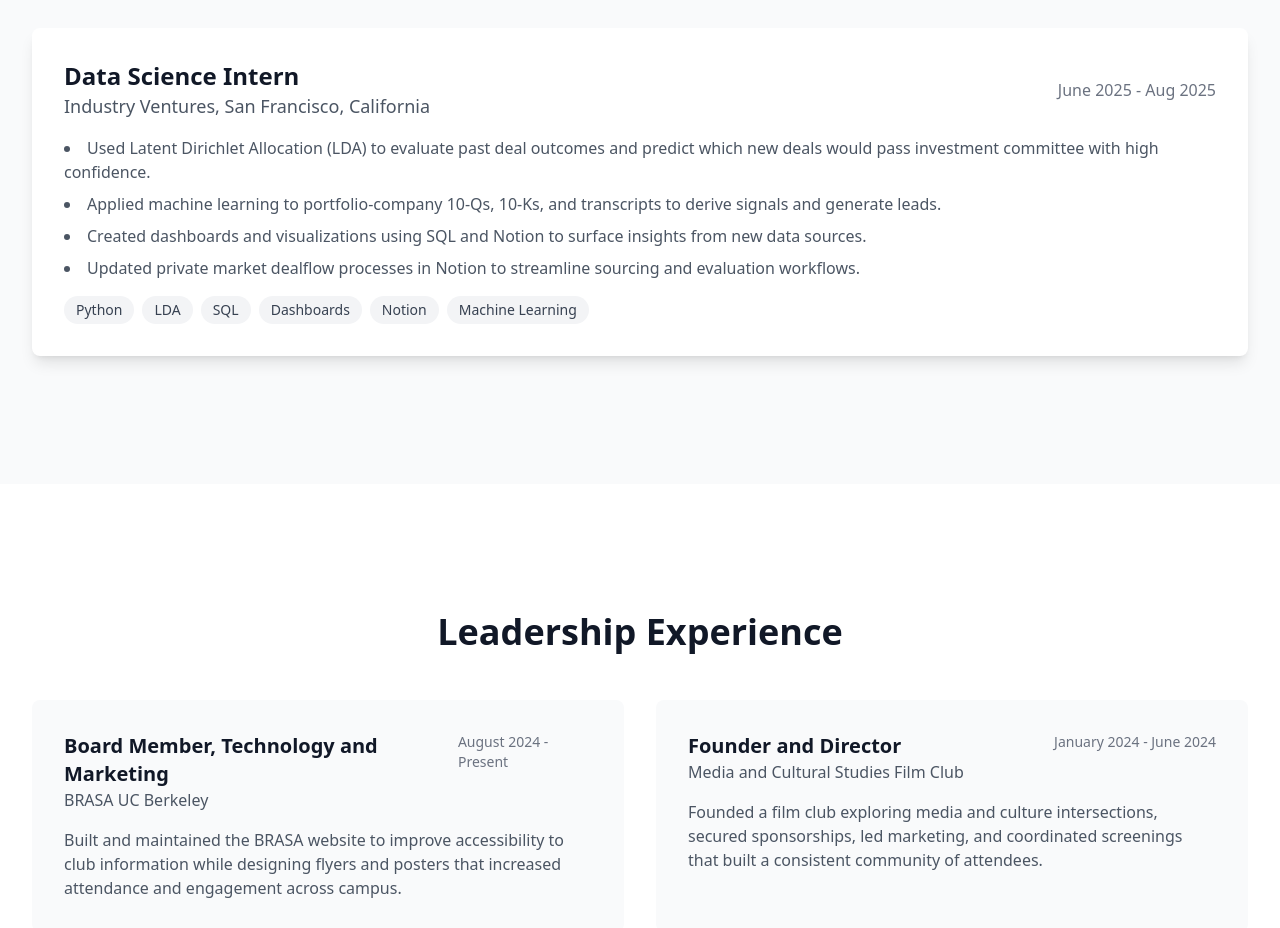
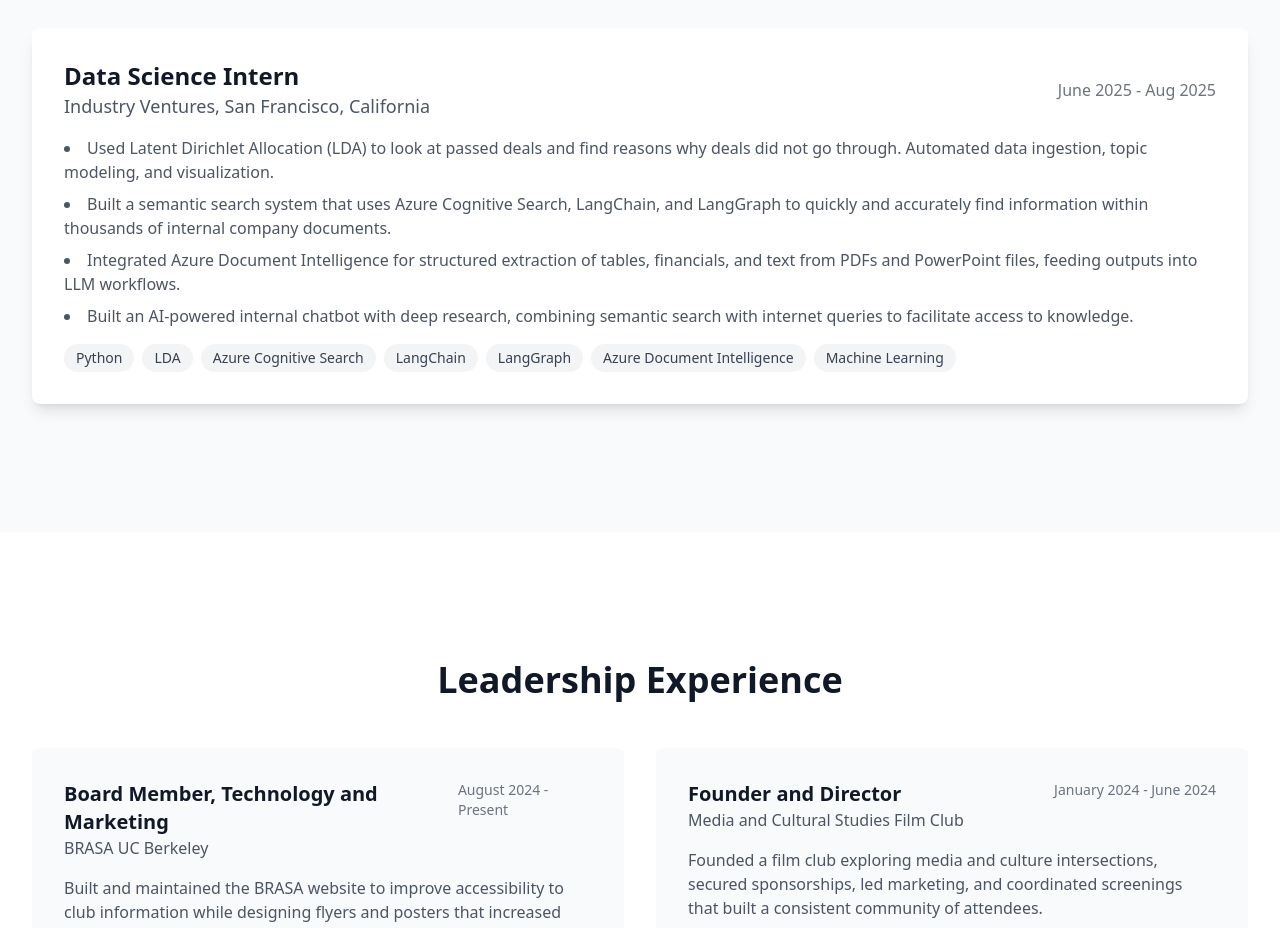
Before and after one commit to LuizFelipeBarbosa/portfolio-website, a React (Vite) app: page / in a window 1280 px wide. Shown: the part 1580-2508 px from the top of the page. Built offline with nearby package versions, Linux system fonts and the light colour scheme.

Commit message:
feat: update experience highlights and technologies to reflect new AI/ML projects

```diff
--- a/src/App.jsx
+++ b/src/App.jsx
@@ -18,17 +18,18 @@
 			company: "Industry Ventures, San Francisco, California",
 			period: "June 2025 - Aug 2025",
 			highlights: [
-				"Used Latent Dirichlet Allocation (LDA) to evaluate past deal outcomes and predict which new deals would pass investment committee with high confidence.",
-				"Applied machine learning to portfolio-company 10-Qs, 10-Ks, and transcripts to derive signals and generate leads.",
-				"Created dashboards and visualizations using SQL and Notion to surface insights from new data sources.",
-				"Updated private market dealflow processes in Notion to streamline sourcing and evaluation workflows.",
+				"Used Latent Dirichlet Allocation (LDA) to look at passed deals and find reasons why deals did not go through. Automated data ingestion, topic modeling, and visualization.",
+				"Built a semantic search system that uses Azure Cognitive Search, LangChain, and LangGraph to quickly and accurately find information within thousands of internal company documents.",
+				"Integrated Azure Document Intelligence for structured extraction of tables, financials, and text from PDFs and PowerPoint files, feeding outputs into LLM workflows.",
+				"Built an AI-powered internal chatbot with deep research, combining semantic search with internet queries to facilitate access to knowledge.",
 			],
 			technologies: [
 				"Python",
 				"LDA",
-				"SQL",
-				"Dashboards",
-				"Notion",
+				"Azure Cognitive Search",
+				"LangChain",
+				"LangGraph",
+				"Azure Document Intelligence",
 				"Machine Learning",
 			],
 		},
```
